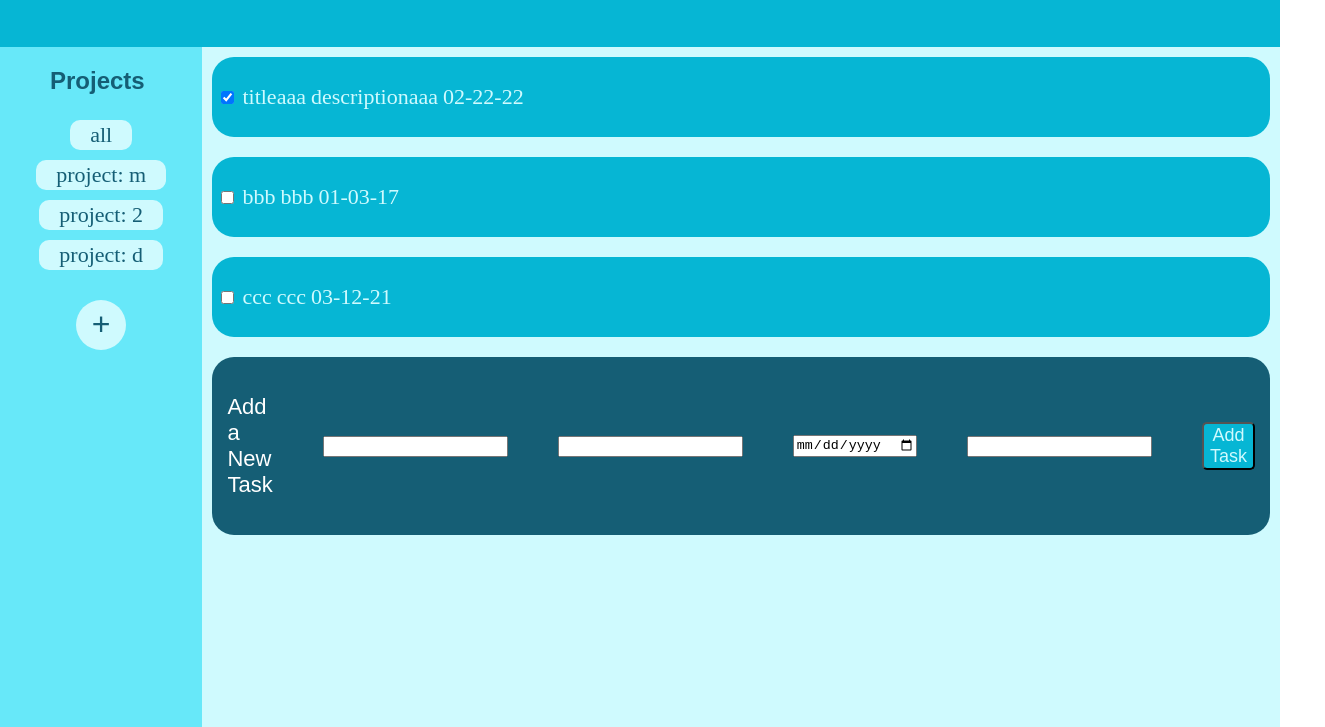
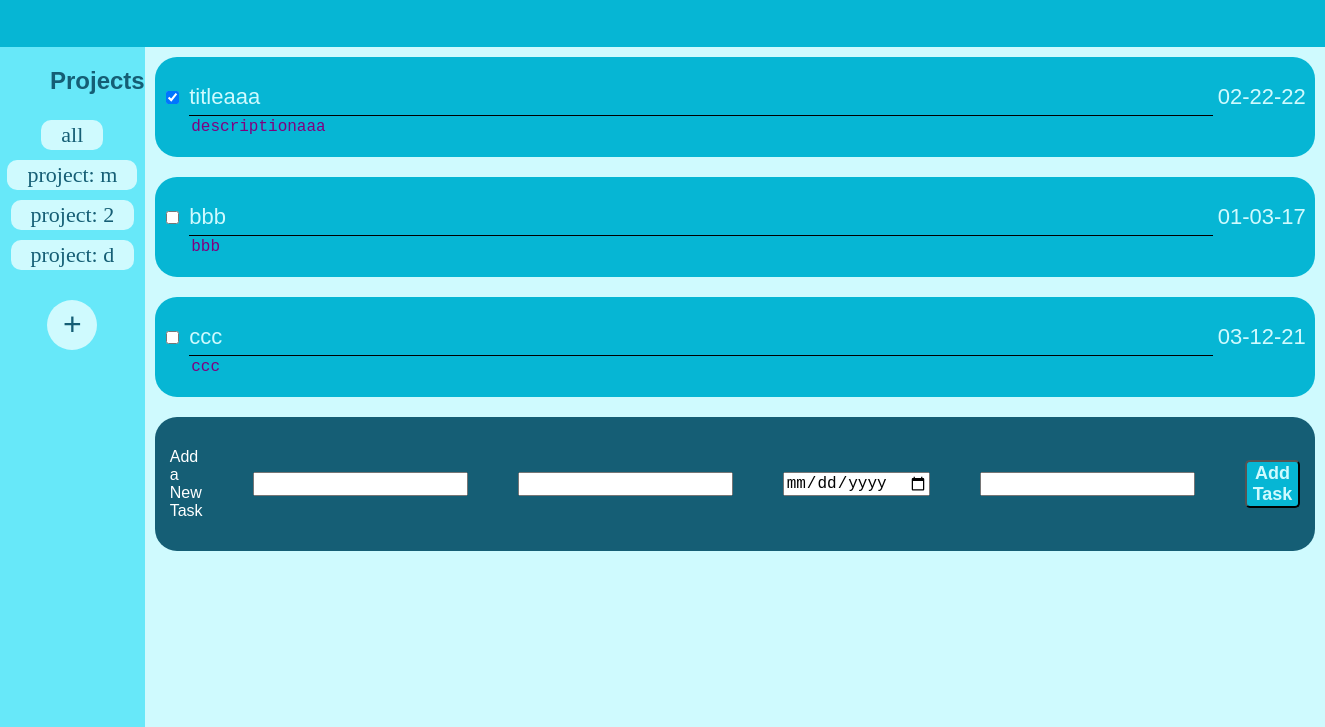
Before and after one commit to NathanielTang/to-do-list, a website with bundled scripts: page dist/index.html in a window 1280 px wide. Shown: the part 73-800 px from the top of the page, 1325 px wide, since content can reach past the window. Built offline with nearby package versions, Linux system fonts and the light colour scheme.

Commit message:
description now updates on focusout

```diff
--- a/plan.txt
+++ b/plan.txt
@@ -22,6 +22,8 @@ What does to-do-list do?
     default "project" page can be ALL, which shows all tasks, regardless of project.
 
 Need a function that expands a to-do which will show its description
+    -on click function for the task div which opens (creates) a <p> or <div> that contains the description. OR can just hide that
+    part of the div using classes and CSS
 Function to delete an item
 function to toggle between projects
 
--- a/src/DOM.js
+++ b/src/DOM.js
@@ -33,8 +33,14 @@ export function createContent(array) {
 
     const completedSpot = document.createElement("input");
     completedSpot.setAttribute("type", "checkbox");
+    completedSpot.classList.add('checkbox')
     const titleSpot = document.createElement("p");
-    const descriptionSpot = document.createElement("p");
+    const descriptionSpot = document.createElement("textarea");
+    descriptionSpot.classList.add('description');
+    descriptionSpot.setAttribute("rows", "3");
+    descriptionSpot.setAttribute("cols", "100");
+
+
     const dueDateSpot = document.createElement("p");
     const prioritySpot = document.createElement("p");
 
@@ -51,18 +57,20 @@ export function createContent(array) {
       }
     });
 
+    descriptionSpot.addEventListener('focusout', ()=> {
+        element.description = descriptionSpot.value;
+    })
     const appendChildArray = [];
     appendChildArray.push(
       completedSpot,
       titleSpot,
-      descriptionSpot,
       dueDateSpot,
       prioritySpot
     );
     appendChildArray.forEach((element) => {
       taskDiv.appendChild(element);
     });
-
+    taskDiv.appendChild(descriptionSpot)
     titleSpot.textContent = title;
     descriptionSpot.textContent = description;
     dueDateSpot.textContent = dueDate;
--- a/src/style.css
+++ b/src/style.css
@@ -93,9 +93,29 @@ body {
     gap: 5px;
     align-items: center;
     font-size: 22px;
+    font-family: sans-serif;
+  display: grid;
+  grid-template-columns: auto auto auto;
+  grid-template-rows: auto 15px;
+  overflow: hidden;
 }
 
+/* cannot style checkbox
+.checkbox {
+  font-size: 33px;
+} */
+
+.description {
+  color: purple;
+  font-size: 16px;
+  background-color: #06b6d4;
+  border: none;
+  border-top: solid black 1px;
+}
+
+
 .inputDiv {
+  font-size: 16px;
   padding: 15px;
   background-color:#155e75;
   color:white;
@@ -104,16 +124,19 @@ body {
   gap: 50px;
 }
 
+.inputDiv>input {
+  font-size: var(--task-font);
+}
 #inputBtn {
   color:#cffafe;
   background-color:#06b6d4;
-
+  font-weight: bold;
   border-radius: 5px;
   font-size: 18px;
 
 }
 
-/* input modal */
+/* project input modal */
 
 .project-popup {
   --popup-size: 44px;
```
Also changed, not shown: dist/main.js.
